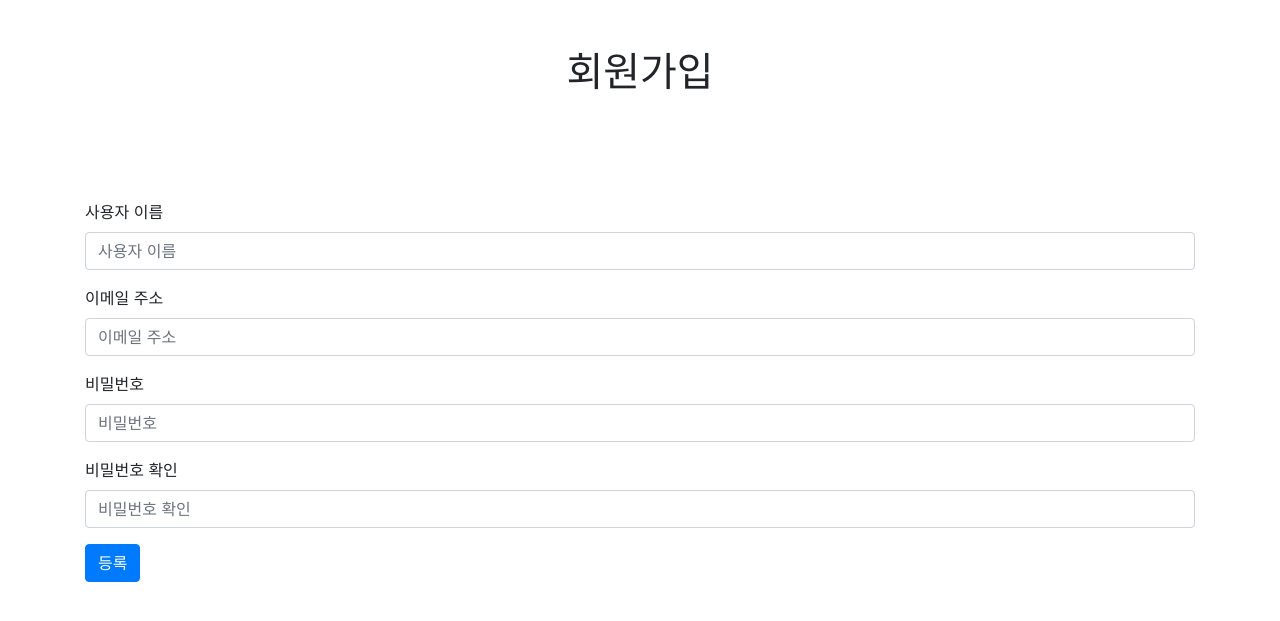
After one commit to kimhn0605/Web_project, a Django app: page /signup/ in a window 1280 px wide. The commit adds this page. Shown: the top 621 px of the page. Run offline with Django 4.2, Linux system fonts and the light colour scheme; some libraries are stand-ins or nearby versions.

Commit message:
회원가입 기능

```diff
--- a/djangoproject/myapp/admin.py
+++ b/djangoproject/myapp/admin.py
@@ -7,3 +7,6 @@ class FuserAdmin(admin.ModelAdmin): #admin의 ModelAdmin 클래스를 상속
     pass #상속만 받아 새로운 클래스를 생성
 
 admin.site.register(Fuser,FuserAdmin) #admin 페이지에 등록
+
+class UserAdmin(admin.ModelAdmin) :
+    list_display = ('username', 'password', 'email')
--- a/djangoproject/myapp/templates/home.html
+++ b/djangoproject/myapp/templates/home.html
@@ -4,7 +4,7 @@
     <link rel="preconnect" href="https://fonts.googleapis.com">
     <link rel="preconnect" href="https://fonts.gstatic.com" crossorigin>
     <link href="https://fonts.googleapis.com/css2?family=Noto+Sans+KR:wght@300&display=swap" rel="stylesheet">
-    <link rel = "stylesheet" type = "text/css" href = "../static/css/style.css">
+    <link rel = "stylesheet" type = "text/css" href = "../static/css/home.css">
   </head>
   <body>
     <div class = "wrap">
--- /dev/null
+++ b/djangoproject/myapp/templates/signup.html
@@ -0,0 +1,81 @@
+<!DOCTYPE html>
+
+<html lang = "ko">
+<html>
+
+    <head>
+        <meta charset="utf-8">
+    <meta name="viewport" content="width=device-width, initial-scale=1, shrink-to-fit=no">
+        <link rel="stylesheet" href="https://stackpath.bootstrapcdn.com/bootstrap/4.4.1/css/bootstrap.min.css" integrity="sha384-Vkoo8x4CGsO3+Hhxv8T/Q5PaXtkKtu6ug5TOeNV6gBiFeWPGFN9MuhOf23Q9Ifjh" crossorigin="anonymous">
+
+    </head>
+    <body>
+        <div class= "container">
+            <div class = "row mt-5">
+                <div class = "col-12 text-center">
+                    <h1>회원가입</h1>
+                </div>
+            </div>
+        </div>
+        <script src="https://code.jquery.com/jquery-3.4.1.slim.min.js" integrity="sha384-J6qa4849blE2+poT4WnyKhv5vZF5SrPo0iEjwBvKU7imGFAV0wwj1yYfoRSJoZ+n" crossorigin="anonymous"></script>
+<script src="https://cdn.jsdelivr.net/npm/popper.js@1.16.0/dist/umd/popper.min.js" integrity="sha384-Q6E9RHvbIyZFJoft+2mJbHaEWldlvI9IOYy5n3zV9zzTtmI3UksdQRVvoxMfooAo" crossorigin="anonymous"></script>
+<script src="https://stackpath.bootstrapcdn.com/bootstrap/4.4.1/js/bootstrap.min.js" integrity="sha384-wfSDF2E50Y2D1uUdj0O3uMBJnjuUD4Ih7YwaYd1iqfktj0Uod8GCExl3Og8ifwB6" crossorigin="anonymous"></script>
+
+
+        <!--            폼 안에다가 입력해줘야한다. (안써주면 에러발생)
+             csrf_token 폼의 경우에는 , 데이터를 서버에 전달하는 기능.이때 암호화된 키를 숨겨놓아 크로스도메인을 막기 위함. -->
+    <!-- bootstrap -component - forms -->
+              <div class= "container">
+                <div class = "row mt-5">
+                    {{error}}
+                    <div class = "col-12 ">
+            <div class = "row mt-5">
+                <div class = "col-12 ">
+                    <form method = "POST" action = ".">
+                    {% csrf_token %}
+    <div class="form-group">
+      <label for="username">사용자 이름</label>
+      <input
+      type="text"
+      class="form-control"
+      id="username"
+      placeholder="사용자 이름"
+      name="username">
+      <!-- 이 name 값으로 정보가 전달된다 -->
+    </div>
+
+    <div class="form-group">
+      <label for="email">이메일 주소</label>
+      <input
+      type="text"
+      class="form-control"
+      id="email"
+      placeholder="이메일 주소"
+      name="email">
+      <!-- 이 name 값으로 정보가 전달된다 -->
+    </div>
+
+    <div class="form-group">
+      <label for="password">비밀번호</label>
+      <input type="password"
+      class="form-control"
+       id="password"
+        placeholder="비밀번호"
+        name= "password">
+    </div>
+
+    <div class="form-group">
+      <label for="re_password">비밀번호 확인</label>
+      <input
+      type= "password"
+      class="form-control"
+       id="re_password"
+        placeholder="비밀번호 확인"
+        name = "re_password">
+    </div>
+    <button type="submit" class="btn btn-primary">등록</button>
+    </form>
+
+
+</body>
+</html>
--- a/djangoproject/myapp/views.py
+++ b/djangoproject/myapp/views.py
@@ -1,4 +1,5 @@
 from django.shortcuts import render
+from django.contrib.auth.hashers import make_password
 from .models import Fuser
 # Create your views here.
 
@@ -17,6 +18,30 @@ def community(request):
 def share(request):
     return render(request, 'share.html')
 
-
 def mypage(request):
     return render(request, 'mypage.html')
+
+def signup(request):          # 회원가입 페이지를 보여주기str위한HTML함수
+    if request.method == "GET" :
+        return render(request, 'signup.html')
+
+    elif request.method == "POST" :
+        username = request.POST.get('username')
+        email = request.POST.get('email', None)
+        password = request.POST.get('password')
+        re_password = request.POST.get('re_password')
+
+        res_data = {}
+        if password != re_password :
+            res_data['error'] = '비밀번호가 다릅니다.'
+
+        if not (username and email and password and re_password) :
+            res_data['error'] = "모든 값을 입력해야 합니다."
+        else :
+            fuser = Fuser(
+                username = username,
+                password = make_password(password),
+                email = email,
+            )
+            fuser.save()
+        return render(request, 'signup.html', res_data) # signup 을 요청받으면 signup.html 로 응답
--- a/djangoproject/myproject/settings.py
+++ b/djangoproject/myproject/settings.py
@@ -106,11 +106,11 @@ AUTH_PASSWORD_VALIDATORS = [
 
 LANGUAGE_CODE = 'en-us'
 
-TIME_ZONE = 'UTC'
+TIME_ZONE = 'Asia/Seoul'
 
 USE_I18N = True
-
-USE_TZ = True
+USE_L10N = True
+USE_TZ = False
 
 
 # Static files (CSS, JavaScript, Images)
--- a/djangoproject/myproject/urls.py
+++ b/djangoproject/myproject/urls.py
@@ -1,5 +1,5 @@
 from django.contrib import admin
-from django.urls import path, include
+from django.urls import path
 from myapp.views import *
 
 urlpatterns = [
@@ -13,5 +13,6 @@ urlpatterns = [
 
     path('share/', share, name="share"),
     path('mypage/', mypage, name="mypage"),
+    path('signup/', signup, name="signup"),
 
 ]
```
Also changed, not shown: djangoproject/myapp/models.py (+7 -6 lines), djangoproject/myapp/templates/community.html (+12 -7 lines), djangoproject/db.sqlite3, djangoproject/myapp/migrations/0002_user.py (added), djangoproject/myapp/static/css/home.css (renamed from djangoproject/myapp/static/css/style.css).
